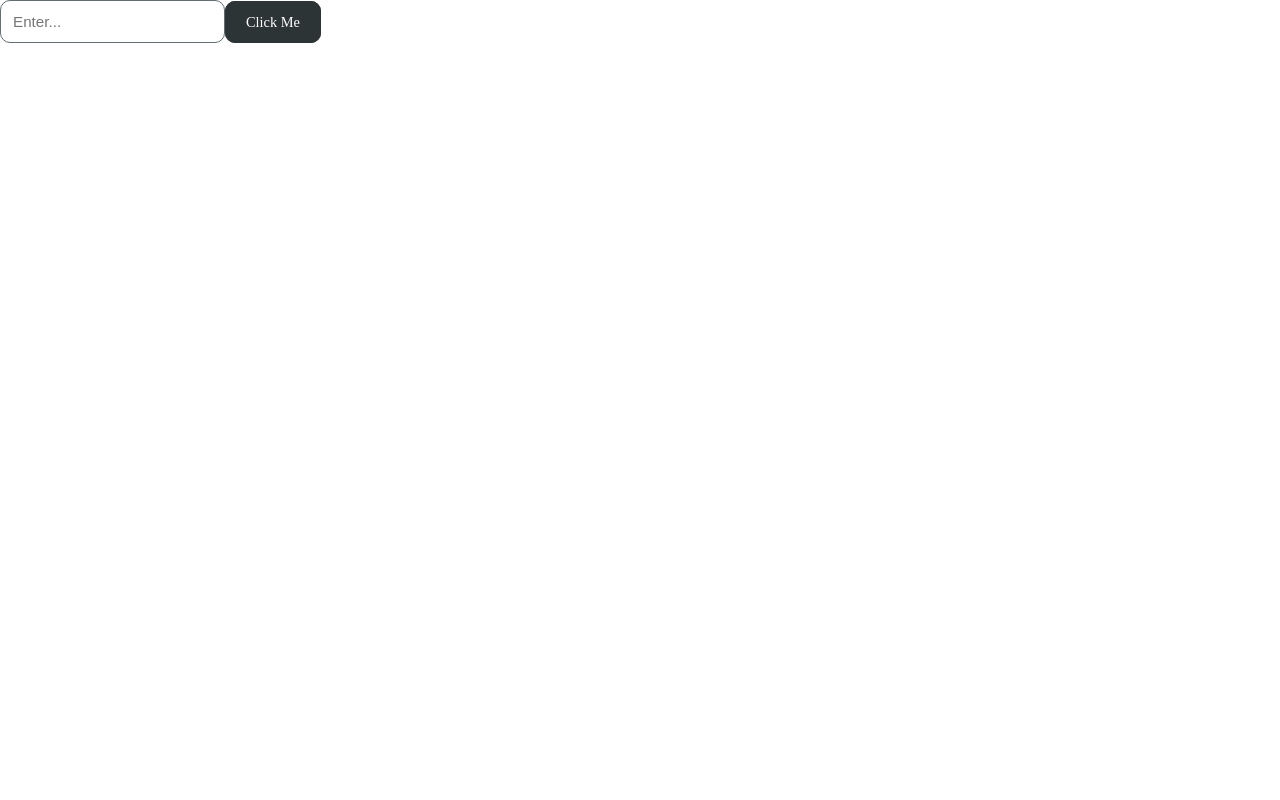
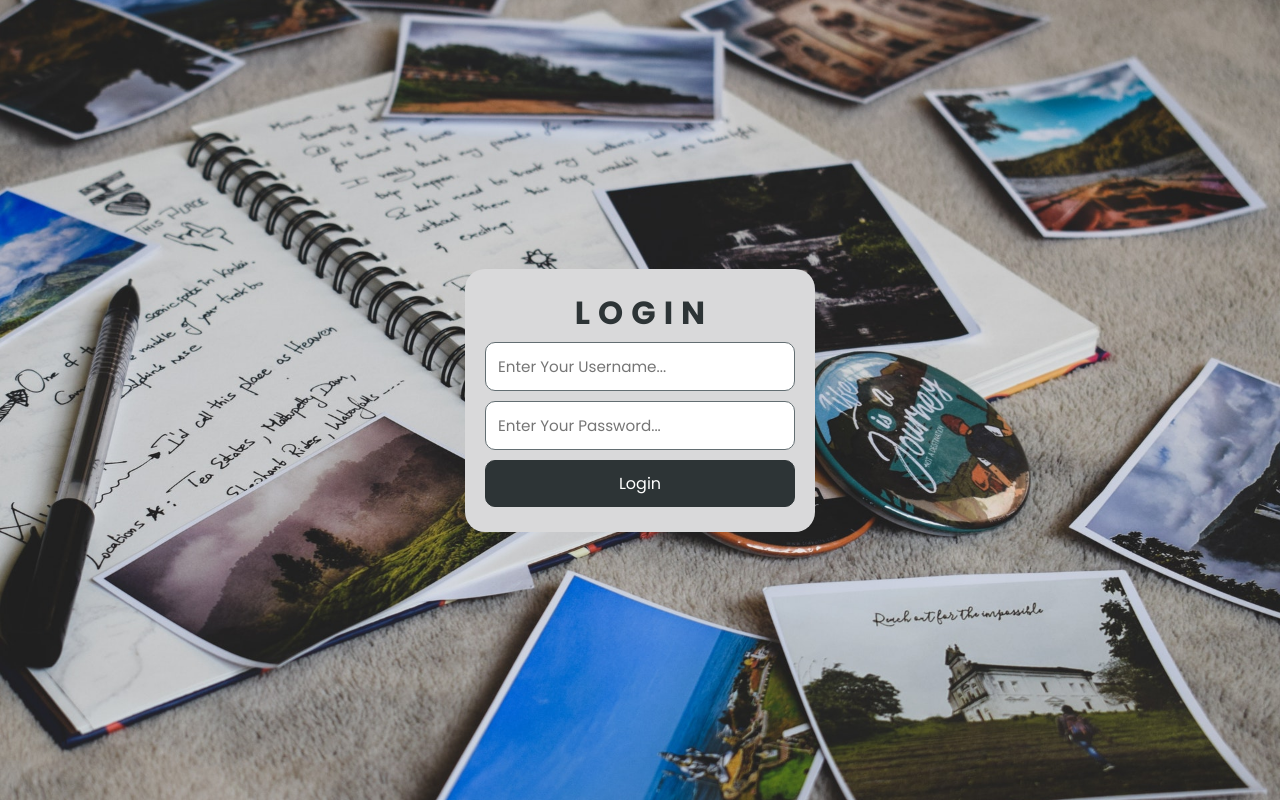
Before and after one commit to wahsandaruwan/memories_app_frontend, a JavaScript app: page / in a window 1280 px wide. Built offline with nearby package versions, Linux system fonts and the light colour scheme; the HTML template or start-up script is replaced by a standard one.

Commit message:
Login section completed with styling

```diff
--- a/src/App.js
+++ b/src/App.js
@@ -1,12 +1,10 @@
-import InputBox from "./Components/Elements/InputBox";
-import MainButton from "./Components/Elements/MainButton";
+import Login from "./Components/Sections/Login"
 
 const App = () => {
   return (
     <>
       <div>
-        <InputBox />
-        <MainButton />
+        <Login />
       </div>
     </>
   )
--- a/src/Components/Elements/InputBox.js
+++ b/src/Components/Elements/InputBox.js
@@ -1,10 +1,10 @@
 // Custom modules
 import { PropTypes } from "prop-types"
 
-const InputBox = ({ inputType, inputValue, inputPlaceholder }) => {
+const InputBox = ({ inputType, inputValue, inputPlaceholder, changeFunc }) => {
     return (
         <>
-            <input className="input-custom" style={basicStyles} type={inputType} value={inputValue} placeholder={inputPlaceholder} />
+            <input className="input-custom" style={basicStyles} type={inputType} value={inputValue} placeholder={inputPlaceholder} onChange={changeFunc} />
         </>
     )
 }
@@ -14,6 +14,7 @@ const basicStyles = {
     backgroundColor: "#ffffff",
     minWidth: "200px",
     padding: "12px",
+    margin: "5px",
     fontSize: "0.95rem",
     outline: "none",
     border: "1px solid #636e72",
@@ -24,13 +25,15 @@ const basicStyles = {
 InputBox.propTypes = {
     inputType: PropTypes.string.isRequired,
     inputValue: PropTypes.string,
-    inputPlaceholder: PropTypes.string.isRequired
+    inputPlaceholder: PropTypes.string.isRequired,
+    changeFunc: PropTypes.func.isRequired
 }
 
 // Default values
 InputBox.defaultProps = {
     inputType: "text",
-    inputPlaceholder: "Enter..."
+    inputPlaceholder: "Enter...",
+    changeFunc: () => console.log("Typing")
 }
 
 export default InputBox
--- a/src/Components/Elements/MainButton.js
+++ b/src/Components/Elements/MainButton.js
@@ -1,10 +1,10 @@
 // Custom modules
 import { PropTypes } from "prop-types"
 
-const MainButton = ({ buttonTxt, clickFunc }) => {
+const MainButton = ({ buttonText, clickFunc }) => {
     return (
         <>
-            <div className="button-custom" style={basicStyles} onClick={clickFunc}>{buttonTxt}</div>
+            <div className="button-custom" style={basicStyles} onClick={clickFunc}>{buttonText}</div>
         </>
     )
 }
@@ -14,8 +14,10 @@ const basicStyles = {
     display: "inline",
     backgroundColor: "#2d3436",
     color: "#ffffff",
-    padding: "12px 20px",
-    fontSize: "0.9rem",
+    padding: "10px 20px",
+    margin: "5px",
+    fontSize: "1rem",
+    textAlign: "center",
     outline: "none",
     border: "1px solid #2d3436",
     borderRadius: "10px",
@@ -24,14 +26,14 @@ const basicStyles = {
 
 // Type checking
 MainButton.propTypes = {
-    buttonTxt: PropTypes.string.isRequired,
+    buttonText: PropTypes.string.isRequired,
     clickFunc: PropTypes.func.isRequired
 }
 
 // Default values
 MainButton.defaultProps = {
-    buttonTxt: "Click Me",
-    clickFunc: () => { console.log("Button Clicked!") }
+    buttonText: "Click Me",
+    clickFunc: () => console.log("Button Clicked!")
 }
 
 export default MainButton
--- /dev/null
+++ b/src/Components/Sections/Login.js
@@ -0,0 +1,19 @@
+import InputBox from "../Elements/InputBox"
+import MainButton from "../Elements/MainButton"
+
+const Login = () => {
+    return (
+        <>
+            <div className="login-section">
+                <div className="login-form">
+                    <h1 className="section-heading">Login</h1>
+                    <InputBox inputType="text" inputPlaceholder="Enter Your Username..." />
+                    <InputBox inputType="password" inputPlaceholder="Enter Your Password..." />
+                    <MainButton buttonText="Login" />
+                </div>
+            </div>
+        </>
+    )
+}
+
+export default Login
--- a/src/index.css
+++ b/src/index.css
@@ -1,5 +1,77 @@
+/* ----------------Google Fonts---------------- */
+@import url('https://fonts.googleapis.com/css2?family=Poppins:wght@100;200;300;400;500;600;700;800&display=swap');
+
+/* ----------------Reset---------------- */
 *{
   margin: 0;
   padding: 0;
   box-sizing: border-box;
+  font-family: "Poppins", sans-serif;
 }
+
+/* ----------------Common---------------- */
+body{
+  width: 100%;
+  min-height: 100vh;
+  background-image: url(../public/assets/images/bg.jpg);
+  background-position: center center;
+  background-repeat: no-repeat;
+  background-size: cover;
+}
+
+a{
+  text-decoration: none;
+  font-size: 0.9rem;
+  color: #000000;
+}
+
+/* ----------------Home Page---------------- */
+/* -----------Login Section----------- */
+.login-section{
+  width: 100%;
+  min-height: 100vh;
+  display: flex;
+  justify-content: center;
+  align-items: center;
+}
+
+.login-form{
+  width: 100%;
+  max-width: 350px;
+  background-color: #d9d9da;
+  display: flex;
+  justify-content: center;
+  align-items: center;
+  flex-direction: column;
+  padding: 20px;
+  border-radius: 20px;
+}
+
+/* Heading */
+.login-form .section-heading{
+  width: 100%;
+  font-size: 2rem;
+  font-weight: 700;
+  color: #2d3436;
+  text-align: center;
+  text-transform: uppercase;
+  letter-spacing: 0.5rem;
+  margin-left: 0.5rem;
+}
+
+/* Inputs & Buttons */
+.login-form .input-custom,
+.login-form .button-custom{
+  width: 100%;
+  transition: all 0.3s ease-in-out;
+}
+
+.login-form .input-custom:focus{
+  background-color: #ffeaa7 !important;
+}
+
+.login-form .button-custom:hover{
+  background-color: #eb832e !important;
+  border-color: #eb832e !important;
+  color: #2d3436 !important;
+}
```
Also changed, not shown: public/assets/images/bg.jpg (added).
